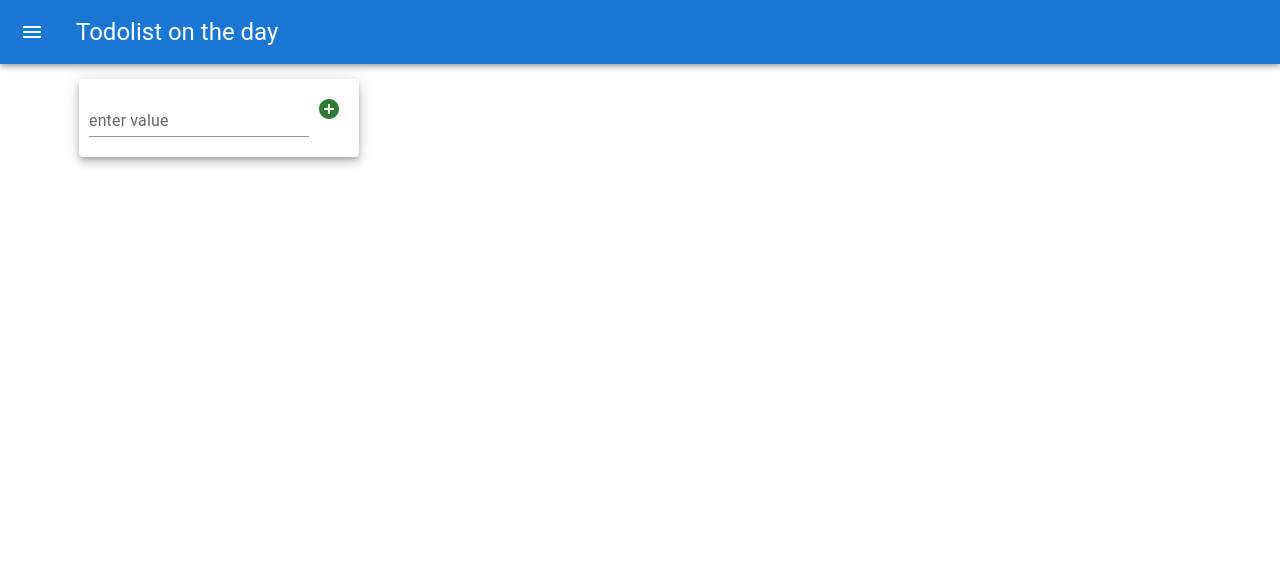
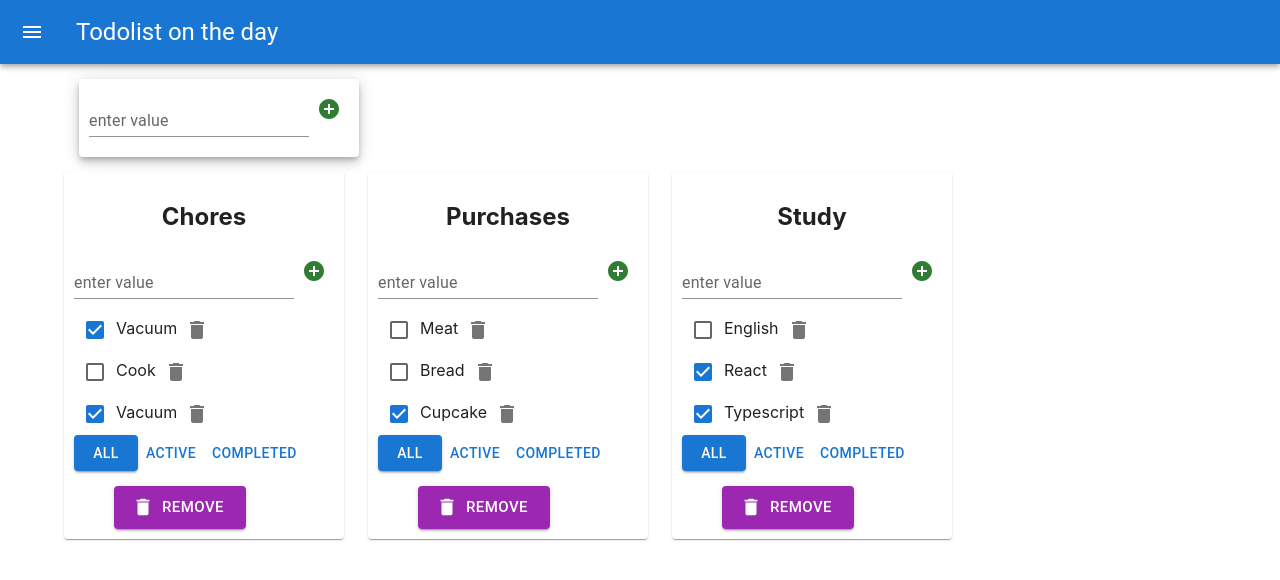
Before and after one commit to Genya10/todolist-react-materials, a React (Create React App) app: page / in a window 1280 px wide. Shown: the top 580 px of the page. Built offline with nearby package versions, Linux system fonts and the light colour scheme.

Commit message:
add return initialState

```diff
--- a/src/AppRedux.tsx
+++ b/src/AppRedux.tsx
@@ -22,7 +22,7 @@ export type TaskStateType ={[key:string]:Array<TaskType>}
 function AppRedux() {
   const dispatch = useDispatch();
   const todoLists = useSelector<AppRootState,Array<TodolistType>>(state => state.todoList);
- // const tasks = useSelector<AppRootState, TaskStateType>(state => state.tasks)
+  const tasks = useSelector<AppRootState, TaskStateType>(state => state.tasks)
 
   const changeFilter = (value: FilterType,todoId:string) => {
   dispatch(changeTodolistFilterAC(value,todoId));
--- a/src/Todolist.tsx
+++ b/src/Todolist.tsx
@@ -20,7 +20,7 @@ export type TaskType = {
     title:string,
     changeFilter:(value:FilterType,todoId:string)=>void,
     filter:FilterType ,
-    removeTodolist:(gRtDoiT:string)=>void,
+    removeTodolist:(todoId:string)=>void,
     changeMainTitle:(newValue:string,todoId:string)=>void,
 }
 
@@ -28,7 +28,7 @@ export const Todolist = (props:PropsType) => {
   const tasks = useSelector<AppRootState,Array<TaskType>>(state => state.tasks[props.id]);
   const dispatch = useDispatch();
 
-  const btnAll=()=>{props.changeFilter('all',props.id) }; console.log("All");
+  const btnAll=()=>props.changeFilter('all',props.id) ; console.log("All");
   const btnActive=()=>props.changeFilter('active',props.id);console.log("Active");
   const btnCompleted=()=>props.changeFilter('completed',props.id);console.log("Completed");
 
@@ -37,13 +37,13 @@ export const Todolist = (props:PropsType) => {
      props.changeMainTitle(props.id,newValue)
    }
 
-  let allTodolistTasks = tasks;
+   let allTodolistTasks = tasks;
    let filterForTask = allTodolistTasks;
+            if (props.filter === "active") {
+              filterForTask = allTodolistTasks.filter((t) => t.isDone === false);
+            }
             if (props.filter === "completed") {
-              filterForTask = filterForTask.filter((t) => t.isDone === true);
-            }
-            if (props.filter === "active") {
-              filterForTask = filterForTask.filter((t) => t.isDone === false);
+              filterForTask = allTodolistTasks.filter((t) => t.isDone === true);
             }
 
   return (
@@ -55,23 +55,25 @@ export const Todolist = (props:PropsType) => {
       <AddTaskInput addItem={(value)=>{
         dispatch(addTaskAC(value,props.id))}} />
 
-      {filterForTask.map((task) => {
+      {filterForTask.map(task => {
         const btnRemoveTask = () => {
           dispatch(removeTaskAC(task.id, props.id));
         };
         const onCheckTask = (e: ChangeEvent<HTMLInputElement>) => {
           let newIsDoneValue = e.currentTarget.checked;
-          dispatch(checkTaskAC(task.id, e.currentTarget.checked, props.id));
+          dispatch(checkTaskAC(task.id, newIsDoneValue, props.id));
         };
         const changeSpan = (newValue: string) => {
           dispatch(changeSpanTitleAC(task.id, newValue, props.id))
         };
 
         return (
-          <div key={task.id}>
-            <Checkbox checked={task.isDone}
+          <div key={task.id} className={task.isDone ? "is-done":""}>
+            <Checkbox
+                     checked={task.isDone}
                       onChange={onCheckTask} />
-            <EditMode changeValue={changeSpan}
+            <EditMode
+                      changeValue={changeSpan}
                       title={task.title} />
             <IconButton onClick={btnRemoveTask}>
               <Delete />
@@ -81,17 +83,20 @@ export const Todolist = (props:PropsType) => {
       })}
 
       <div>
-        <Button variant={props.filter === "all" ? "contained" : "text"}
-            onClick={btnAll}
+        <Button
+             variant={props.filter === "all" ? "contained" : "text"}
+             onClick={btnAll}
         >
           All
         </Button>
-        <Button variant={props.filter==="active" ? "contained": "text"}
-            onClick={btnActive}
+        <Button
+              variant={props.filter==="active" ? "contained": "text"}
+              onClick={btnActive}
         >
           Active
         </Button>
-        <Button variant={props.filter==="completed" ? "contained": "text"}
+        <Button
+               variant={props.filter==="completed" ? "contained": "text"}
                 onClick={btnCompleted}
         >
           Completed
--- a/src/state/tasks-reducer.ts
+++ b/src/state/tasks-reducer.ts
@@ -1,4 +1,3 @@
-import { TaskType } from '../Todolist';
 import { TaskStateType } from '../AppRedux';
 import { v1 } from 'uuid';
 import { AddTodolistActionType,RemoveTodolistActionType } from './todolists-reducer';
@@ -30,12 +29,8 @@ type ChangeSpanActionType={
 type ActionsTypeTask =  RemoveTaskActionType |AddTaskActionType |
  CheckTaskActionType | ChangeSpanActionType | AddTodolistActionType | RemoveTodolistActionType;
 
- /*type TaskStateType ={
-    [todoId:string]:TaskType[];
- }*/
-
 const initialState:TaskStateType = {
-    /*[todolist1]:[
+    [todolist1]:[
       { id: v1(), title: "Vacuum", isDone: true },
       { id: v1(), title: "Cook", isDone: false },
       { id: v1(), title: "Vacuum", isDone: true },
@@ -49,7 +44,7 @@ const initialState:TaskStateType = {
       { id: v1(), title: "English", isDone: false },
       { id: v1(), title: "React", isDone: true},
       { id: v1(), title: "Typescript", isDone: true },
-    ]*/
+    ]
   }
 
 export const tasksReducer=(state:TaskStateType = initialState,action:ActionsTypeTask):TaskStateType=>{
--- a/src/state/todolists-reducer.ts
+++ b/src/state/todolists-reducer.ts
@@ -1,6 +1,5 @@
 import { v1 } from "uuid";
 import { TodolistType,FilterType  } from "../AppRedux";
-
 
 export type RemoveTodolistActionType={
   type:'REMOVE_TODOLIST',
@@ -29,9 +28,9 @@ export const todolist2=v1();
 export const todolist3=v1()
 
 const initialState:Array<TodolistType> = [
-  /*{id:todolist1,title:"Chores",filter:"all",},
+  {id:todolist1,title:"Chores",filter:"all",},
   {id:todolist2,title:"Purchases",filter:"all",},
-  {id:todolist3,title:"Study",filter:"all",},*/
+  {id:todolist3,title:"Study",filter:"all",}
 ]
 
 export const todolistsReducer=(state:Array<TodolistType>=initialState ,action:ActionsType):Array<TodolistType>=>{
```
Also changed, not shown: src/AddTaskInput.tsx (indentation only).
